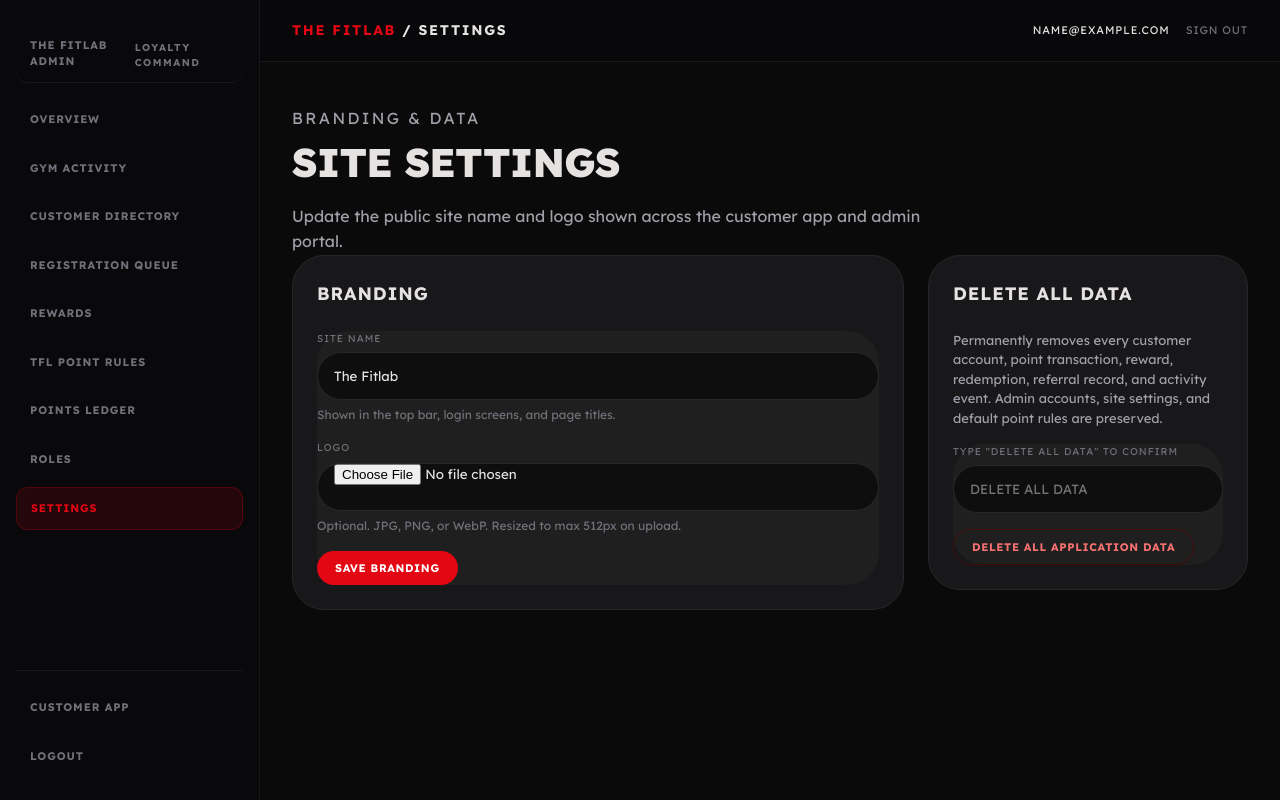
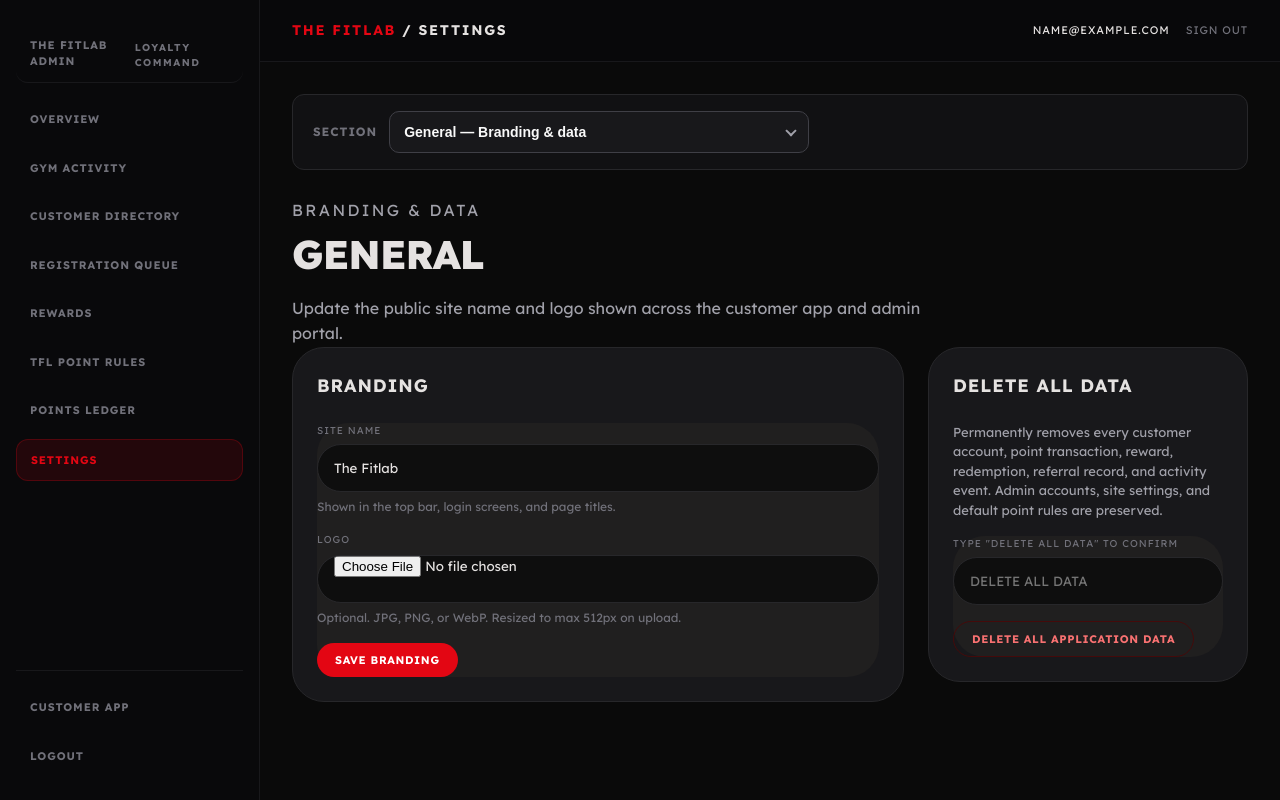
Before and after one commit to RNSAINJU/fitlab, a Django app: page /admin-portal/settings/ in a window 1280 px wide. Run offline with Django 5.2, Linux system fonts and the light colour scheme; the visitor is signed in with stand-in values (Sample User, id 1); data comes from the database, SQL or seed files in the repository; data that the repository does not hold is empty.

Commit message:
Add settings section dropdown with roles management
- Introduce settings base layout with section dropdown navigation
- Move role management under /admin/settings/roles/
- Redirect legacy /admin/roles/ URL to new location
- Remove separate Roles sidebar link; highlight Settings for both sections

Co-authored-by: Aryan Sainju <Aryan.sainju@gmail.com>

```diff
--- a/admin_portal/decorators.py
+++ b/admin_portal/decorators.py
@@ -28,7 +28,7 @@ def superuser_required(view_func):
             return redirect("accounts:dashboard")
         if not request.user.is_superuser:
             messages.error(request, "Only superusers can manage admin roles.")
-            return redirect("admin_portal:dashboard")
+            return redirect("admin_portal:site_settings")
         return view_func(request, *args, **kwargs)
 
     return _wrapped
--- a/admin_portal/urls.py
+++ b/admin_portal/urls.py
@@ -1,4 +1,5 @@
 from django.urls import path
+from django.views.generic import RedirectView
 
 from . import views
 
@@ -12,8 +13,9 @@ urlpatterns = [
     path("approvals/", views.registration_approvals, name="registration_approvals"),
     path("rewards/", views.rewards_list, name="rewards_list"),
     path("rewards/create/", views.reward_create, name="reward_create"),
-    path("roles/", views.role_management, name="role_management"),
+    path("roles/", RedirectView.as_view(pattern_name="admin_portal:role_management", permanent=True)),
     path("ledger/", views.points_ledger, name="points_ledger"),
     path("point-rules/", views.point_rules, name="point_rules"),
     path("settings/", views.site_settings, name="site_settings"),
+    path("settings/roles/", views.role_management, name="role_management"),
 ]
--- a/admin_portal/views.py
+++ b/admin_portal/views.py
@@ -324,6 +324,7 @@ def role_management(request):
             "promote_form": promote_form,
             "create_form": create_form,
             "eligible_users": eligible_users,
+            "settings_section": "roles",
         },
     )
 
@@ -598,5 +599,6 @@ def site_settings(request):
             "settings_form": SiteSettingsForm(instance=config),
             "wipe_form": WipeAllDataForm(),
             "site_config": config,
+            "settings_section": "general",
         },
     )
--- a/static/css/fitlab.css
+++ b/static/css/fitlab.css
@@ -636,6 +636,74 @@ a { color: inherit; text-decoration: none; }
   line-height: 1.5;
 }
 
+.settings-nav {
+  display: flex;
+  align-items: center;
+  gap: 12px;
+  margin: 0 0 28px;
+  padding: 16px 20px;
+  background: #111113;
+  border: 1px solid #27272a;
+  border-radius: 12px;
+}
+
+.settings-nav__label {
+  font-size: 12px;
+  font-weight: 700;
+  letter-spacing: 0.08em;
+  text-transform: uppercase;
+  color: #71717a;
+  white-space: nowrap;
+}
+
+.settings-nav__select-wrap {
+  position: relative;
+  flex: 1;
+  max-width: 420px;
+}
+
+.settings-nav__select {
+  width: 100%;
+  appearance: none;
+  background: #18181b;
+  color: #fafafa;
+  border: 1px solid #3f3f46;
+  border-radius: 10px;
+  padding: 12px 40px 12px 14px;
+  font-size: 14px;
+  font-weight: 600;
+  cursor: pointer;
+}
+
+.settings-nav__select:focus {
+  outline: none;
+  border-color: var(--accent);
+  box-shadow: 0 0 0 2px rgba(220, 38, 38, 0.2);
+}
+
+.settings-nav__chevron {
+  position: absolute;
+  right: 14px;
+  top: 50%;
+  width: 8px;
+  height: 8px;
+  border-right: 2px solid #a1a1aa;
+  border-bottom: 2px solid #a1a1aa;
+  transform: translateY(-65%) rotate(45deg);
+  pointer-events: none;
+}
+
+@media (max-width: 640px) {
+  .settings-nav {
+    flex-direction: column;
+    align-items: stretch;
+  }
+
+  .settings-nav__select-wrap {
+    max-width: none;
+  }
+}
+
 .app-avatar {
   width: 40px;
   height: 40px;
--- /dev/null
+++ b/static/js/settings-nav.js
@@ -0,0 +1,10 @@
+document.addEventListener("DOMContentLoaded", () => {
+  document.querySelectorAll("[data-settings-nav]").forEach((select) => {
+    select.addEventListener("change", () => {
+      const url = select.value;
+      if (url) {
+        window.location.assign(url);
+      }
+    });
+  });
+});
--- a/templates/admin_base.html
+++ b/templates/admin_base.html
@@ -25,9 +25,10 @@
     <a href="{% url 'admin_portal:point_rules' %}" class="{% active_nav request 'admin_portal' 'point_rules' %}">TFL Point Rules</a>
     <a href="{% url 'admin_portal:points_ledger' %}" class="{% active_nav request 'admin_portal' 'points_ledger' %}">Points Ledger</a>
     {% if request.user.is_superuser %}
-    <a href="{% url 'admin_portal:role_management' %}" class="{% active_nav request 'admin_portal' 'role_management' %}">Roles</a>
+    <a href="{% url 'admin_portal:site_settings' %}" class="{% if request.resolver_match.url_name == 'site_settings' or request.resolver_match.url_name == 'role_management' %}is-active{% endif %}">Settings</a>
+    {% else %}
+    <a href="{% url 'admin_portal:site_settings' %}" class="{% active_nav request 'admin_portal' 'site_settings' %}">Settings</a>
     {% endif %}
-    <a href="{% url 'admin_portal:site_settings' %}" class="{% active_nav request 'admin_portal' 'site_settings' %}">Settings</a>
     <div class="admin-sidebar__footer">
       <a href="{% url 'accounts:dashboard' %}">Customer App</a>
       <a href="{% url 'accounts:logout' %}">Logout</a>
--- /dev/null
+++ b/templates/admin_portal/settings_base.html
@@ -0,0 +1,13 @@
+{% extends "admin_base.html" %}
+{% block title %}Settings — {{ site_config.admin_title }}{% endblock %}
+{% block admin_page_title %}Settings{% endblock %}
+{% block content %}
+{% include "includes/settings_nav.html" %}
+{% block settings_content %}{% endblock %}
+{% endblock %}
+
+{% block extra_js %}
+{{ block.super }}
+{% load static %}
+<script src="{% static 'js/settings-nav.js' %}"></script>
+{% endblock %}
--- a/templates/admin_portal/site_settings.html
+++ b/templates/admin_portal/site_settings.html
@@ -1,10 +1,8 @@
-{% extends "admin_base.html" %}
-{% block title %}Settings — {{ site_config.admin_title }}{% endblock %}
-{% block admin_page_title %}Settings{% endblock %}
-{% block content %}
+{% extends "admin_portal/settings_base.html" %}
+{% block settings_content %}
 <div class="admin-hero">
   <p class="admin-kicker">Branding &amp; Data</p>
-  <h1>Site Settings</h1>
+  <h1>General</h1>
   <p>Update the public site name and logo shown across the customer app and admin portal.</p>
 </div>
 
--- /dev/null
+++ b/templates/includes/settings_nav.html
@@ -0,0 +1,16 @@
+<nav class="settings-nav" aria-label="Settings sections">
+  <label class="settings-nav__label" for="settings-section">Section</label>
+  <div class="settings-nav__select-wrap">
+    <select id="settings-section" class="settings-nav__select" data-settings-nav>
+      <option value="{% url 'admin_portal:site_settings' %}" {% if settings_section == 'general' %}selected{% endif %}>
+        General — Branding &amp; data
+      </option>
+      {% if request.user.is_superuser %}
+      <option value="{% url 'admin_portal:role_management' %}" {% if settings_section == 'roles' %}selected{% endif %}>
+        Roles &amp; management
+      </option>
+      {% endif %}
+    </select>
+    <span class="settings-nav__chevron" aria-hidden="true"></span>
+  </div>
+</nav>
```
Also changed, not shown: templates/admin_portal/role_management.html (+3 -5 lines).
